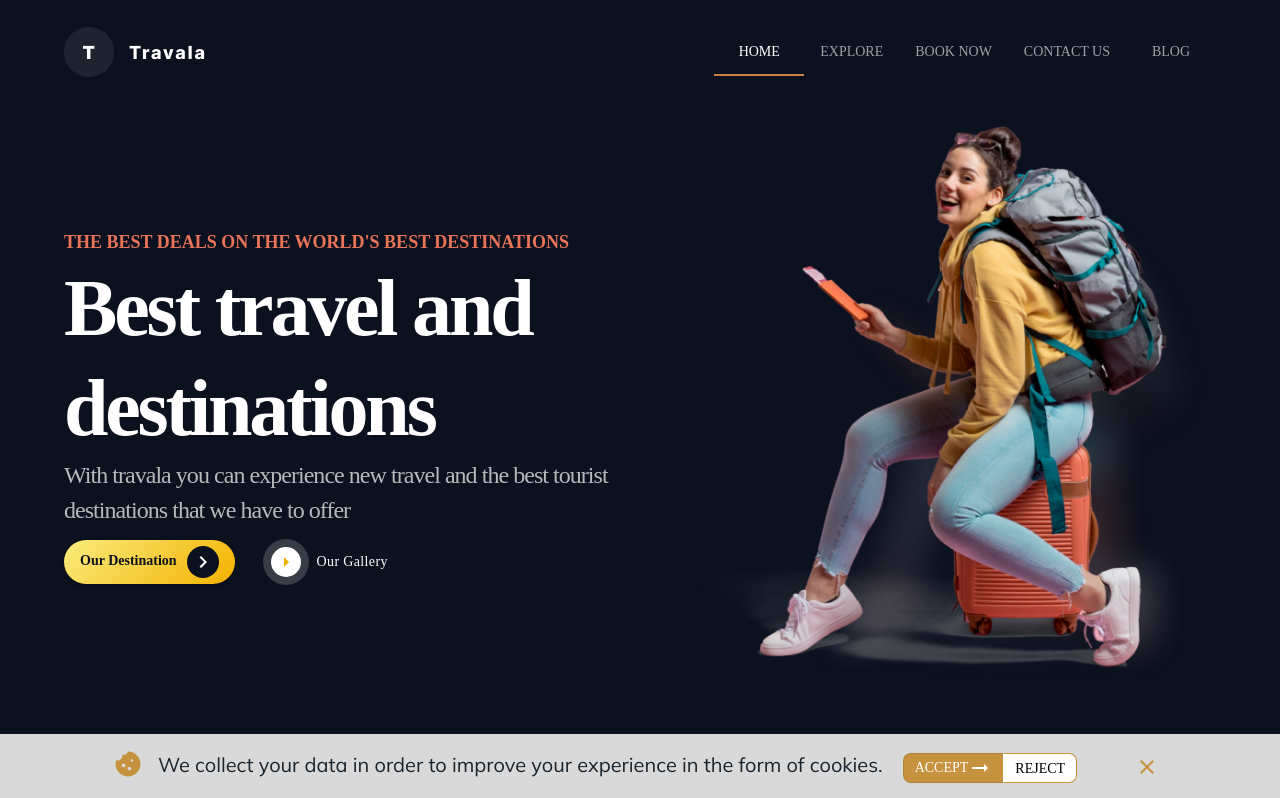
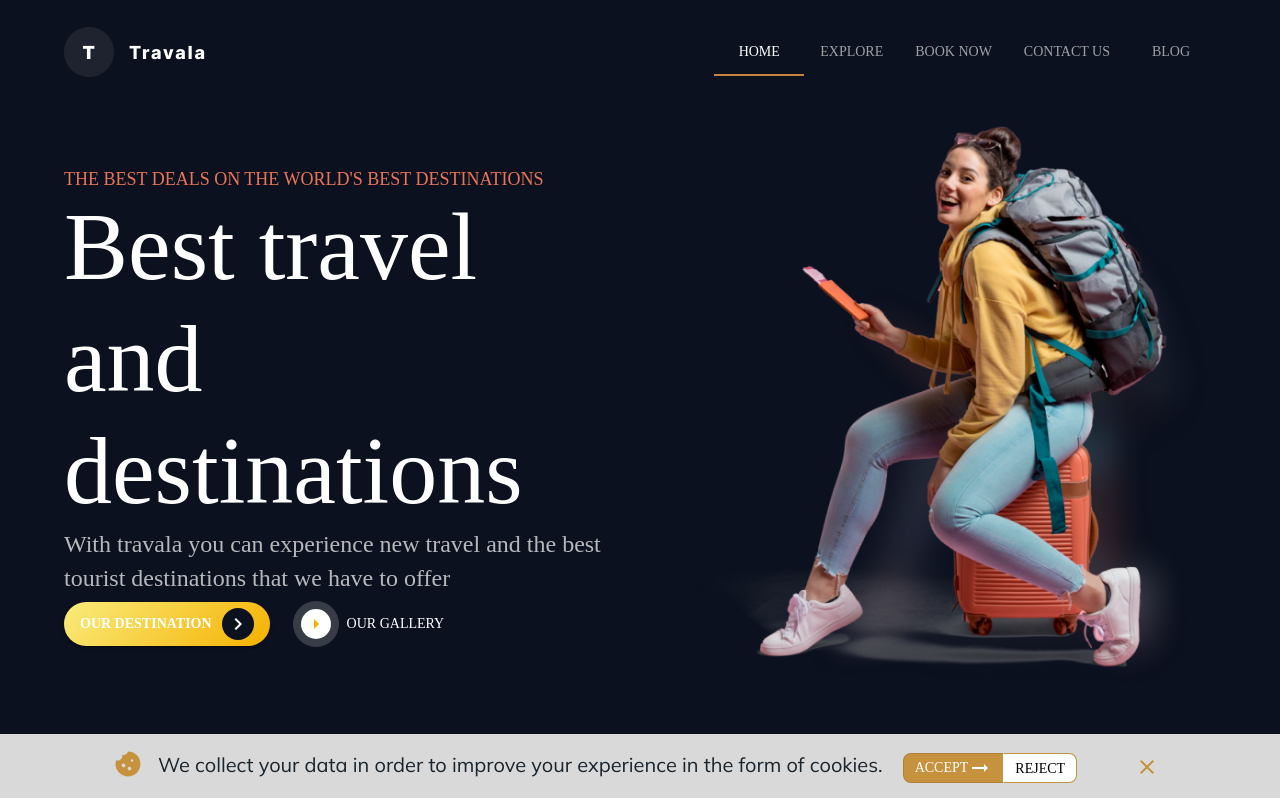
Before and after one commit to Software-Lifecycle-Consultants/slc-open-hms, a Next.js app: page / in a window 1280 px wide. Shown: the top 798 px of the page. Built offline with nearby package versions, Linux system fonts and the light colour scheme.

Commit message:
Updated the hero banner according to the theme

```diff
--- a/components/frontend/homePage/HeroBanner.tsx
+++ b/components/frontend/homePage/HeroBanner.tsx
@@ -16,12 +16,12 @@ import * as React from "react";
 import { useRouter } from "next/navigation";
 
 import {
-  typographyh5Style,
   typographyh1Style,
   typographyBody1Style,
   buttonContainedStyle,
   buttonTextStyle,
 } from "./styles";
+import color from "material-ui-colors/dist/amber";
 
 
 
@@ -47,19 +47,16 @@ const Banner = () => {
         {/* Left side of the banner */}
         <Grid item xs={12} md={6}>
           {/* Heading 5 */}
-          <Typography variant="h5" sx={typographyh5Style}>
+          <Typography variant="h2" textTransform={"uppercase"} color={"#E97458"} fontSize={"1.125rem"}>
             {bannerDetails.bannerTitle}
           </Typography>
           {/* Heading 1 */}
-          <Typography
-            variant="h1"
-            className={lora.className}
-            sx={typographyh1Style}
+          <Typography variant="h1" color={"white"}
           >
             {bannerDetails.bannerSubTitle}
           </Typography>
           {/* Body text */}
-          <Typography variant="body1" sx={typographyBody1Style}>
+          <Typography variant="body2" fontSize={"1.5rem"} sx={{ color: "rgba(255, 255, 255, 0.7)" }}>
             {bannerDetails.bannerDescription}
           </Typography>
           <Box
@@ -70,7 +67,7 @@ const Banner = () => {
             }}
           >
             {/* Button with icon for web and tablet view */}
-            <Button variant="contained" sx={buttonContainedStyle}>
+            <Button variant="contained" sx={{ borderRadius: "6.25rem", background: "var(--l-2, linear-gradient(135deg, #F9EC7D 0%, #F5B100 100%))", fontWeight: 600, gap: "0.625rem" }}>
               {bannerDetails.bannercta1Caption}
               {/* Arrow icon */}
               <Box
@@ -89,7 +86,7 @@ const Banner = () => {
             </Button>
 
             {/* Button with arrow icon for mobile view */}
-            <Button variant="text" onClick={navigationToExplore} sx={buttonTextStyle}>
+            <Button variant="text" sx={{ color: "white", fontWeight: "normal", fontSize: "0.875rem" }} onClick={navigationToExplore}>
               <Box
                 sx={{
                   backgroundColor: "rgba(255, 255, 255, 0.18)",
```
